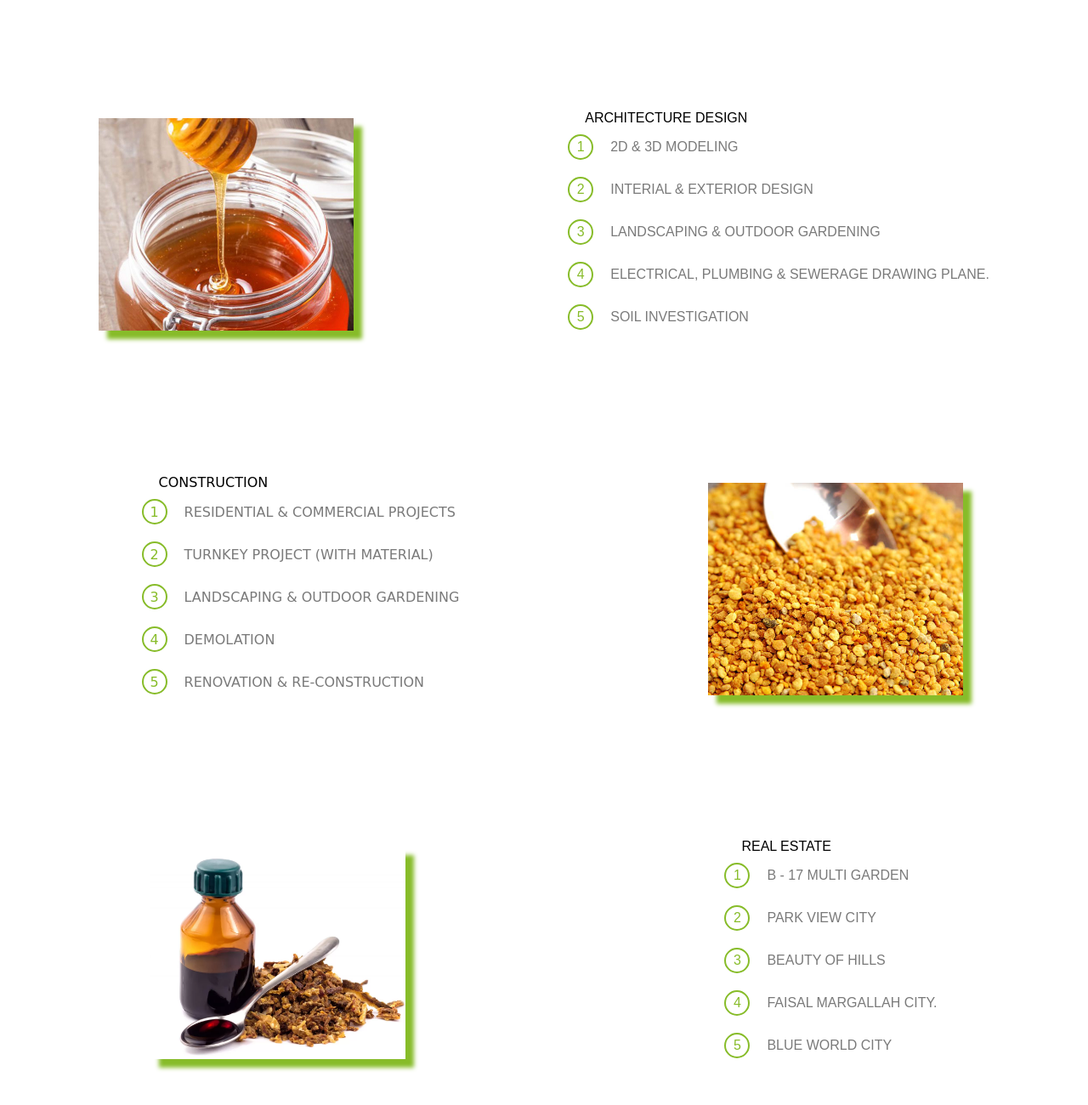
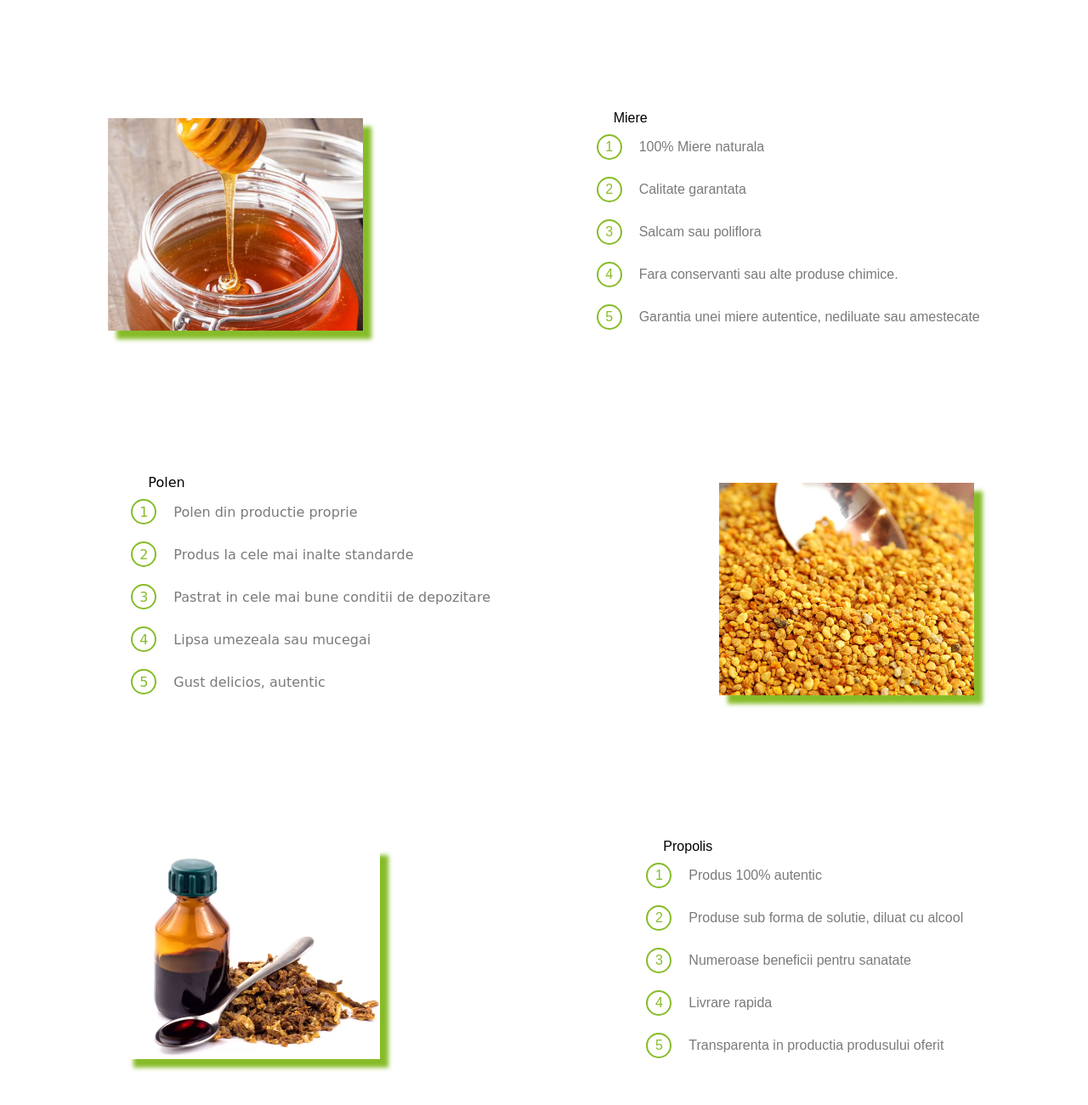
Before and after one commit to andrei07-julien/APICULTURA-ABRUDAN, a plain HTML site: page index.html in a window 1280 px wide. Shown: the part 1760-3060 px from the top of the page at 85% size. Drawn offline with Linux system fonts and the light colour scheme.

Commit message:
Your commit message

```diff
--- a/index.html
+++ b/index.html
@@ -58,31 +58,31 @@
           <div class="list-number">
             <p>1</p>
           </div>
-          <p class="list-info">HIGH QUALIFIED & TECHNICAL PROFESSIONALS</p>
+          <p class="list-info">Traditie in familie de peste 20 de ani</p>
         </div>
         <div class="list">
           <div class="list-number">
             <p>2</p>
           </div>
-          <p class="list-info">ADVANCE PLANING</p>
+          <p class="list-info">Dedicare pentru produse ecologice</p>
         </div>
         <div class="list">
           <div class="list-number">
             <p>3</p>
           </div>
-          <p class="list-info">STABILITY RESOURCES & EXPERTIES</p>
+          <p class="list-info">Stabilitate si integritate pe piata locala</p>
         </div>
         <div class="list">
           <div class="list-number">
             <p>4</p>
           </div>
-          <p class="list-info">PASSION, INTEGRITY, & PUNCTUALITY</p>
+          <p class="list-info">Pasiune , corectitudine si transparenta</p>
         </div>
         <div class="list">
           <div class="list-number">
             <p>5</p>
           </div>
-          <p class="list-info">BREADTH OF SERVICES</p>
+          <p class="list-info">Respect fata de clent</p>
         </div>
       </div>
       <div class="owner-image-container">
@@ -101,75 +101,75 @@
           <div class="card-image project-details-img img-one"></div>
         </div>
         <section class="details">
-          <p class="title">ARCHITECTURE DESIGN</p>
+          <p class="title">Miere</p>
           <div class="list">
             <div class="list-number">
               <p>1</p>
             </div>
-            <p class="list-info">2D & 3D MODELING</p>
+            <p class="list-info">100% Miere naturala</p>
           </div>
           <div class="list">
             <div class="list-number">
               <p>2</p>
             </div>
-            <p class="list-info">INTERIAL & EXTERIOR DESIGN</p>
+            <p class="list-info">Calitate garantata</p>
           </div>
           <div class="list">
             <div class="list-number">
               <p>3</p>
             </div>
-            <p class="list-info">LANDSCAPING & OUTDOOR GARDENING</p>
+            <p class="list-info">Salcam sau poliflora</p>
           </div>
           <div class="list">
             <div class="list-number">
               <p>4</p>
             </div>
             <p class="list-info">
-              ELECTRICAL, PLUMBING & SEWERAGE DRAWING PLANE.
+              Fara conservanti sau alte produse chimice.
             </p>
           </div>
           <div class="list">
             <div class="list-number">
               <p>5</p>
             </div>
-            <p class="list-info">SOIL INVESTIGATION</p>
+            <p class="list-info">Garantia unei miere autentice, nediluate sau amestecate</p>
           </div>
         </section>
       </section>
 
       <section class="project-details__container-right">
         <section class="details">
-          <p class="title">CONSTRUCTION</p>
+          <p class="title">Polen</p>
 
           <div class="list">
             <div class="list-number">
               <p>1</p>
             </div>
-            <p class="list-info">RESIDENTIAL & COMMERCIAL PROJECTS</p>
+            <p class="list-info">Polen din productie proprie</p>
           </div>
           <div class="list">
             <div class="list-number">
               <p>2</p>
             </div>
-            <p class="list-info">TURNKEY PROJECT (WITH MATERIAL)</p>
+            <p class="list-info">Produs la cele mai inalte standarde</p>
           </div>
           <div class="list">
             <div class="list-number">
               <p>3</p>
             </div>
-            <p class="list-info">LANDSCAPING & OUTDOOR GARDENING</p>
+            <p class="list-info">Pastrat in cele mai bune conditii de depozitare</p>
           </div>
           <div class="list">
             <div class="list-number">
               <p>4</p>
             </div>
-            <p class="list-info">DEMOLATION</p>
+            <p class="list-info">Lipsa umezeala sau mucegai</p>
           </div>
           <div class="list">
             <div class="list-number">
               <p>5</p>
             </div>
-            <p class="list-info">RENOVATION & RE-CONSTRUCTION</p>
+            <p class="list-info">Gust delicios, autentic</p>
           </div>
         </section>
         <div class="img-container">
@@ -183,39 +183,39 @@
           <div class="card-image project-details-img img-three"></div>
         </div>
         <section class="details">
-          <p class="title">REAL ESTATE</p>
+          <p class="title">Propolis</p>
           <div class="list">
             <div class="list-number">
               <p>1</p>
             </div>
             <p class="list-info">
-              B - 17 MULTI GARDEN</p>
+              Produs 100% autentic</p>
           </div>
           <div class="list">
             <div class="list-number">
               <p>2</p>
             </div>
-            <p class="list-info">PARK VIEW CITY</p>
+            <p class="list-info">Produse sub forma de solutie, diluat cu alcool</p>
           </div>
           <div class="list">
             <div class="list-number">
               <p>3</p>
             </div>
-            <p class="list-info">BEAUTY OF HILLS</p>
+            <p class="list-info">Numeroase beneficii pentru sanatate</p>
           </div>
           <div class="list">
             <div class="list-number">
               <p>4</p>
             </div>
             <p class="list-info">
-              FAISAL MARGALLAH CITY.
+              Livrare rapida
             </p>
           </div>
           <div class="list">
             <div class="list-number">
               <p>5</p>
             </div>
-            <p class="list-info">BLUE WORLD CITY</p>
+            <p class="list-info">Transparenta in productia produsului oferit</p>
           </div>
         </section>
     </section>
```
